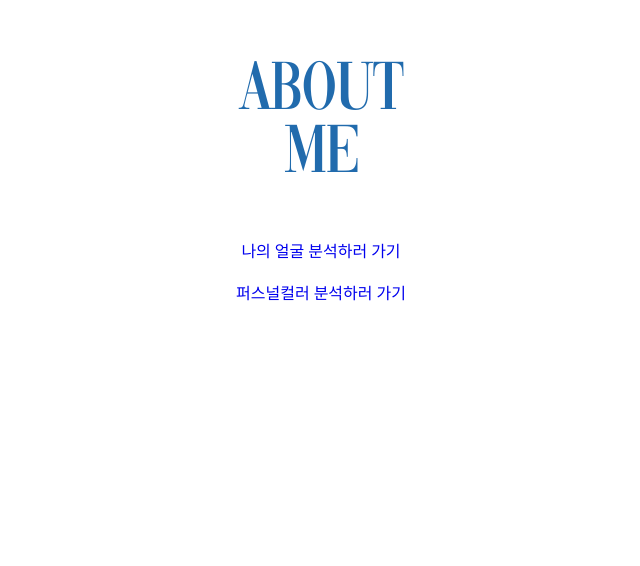
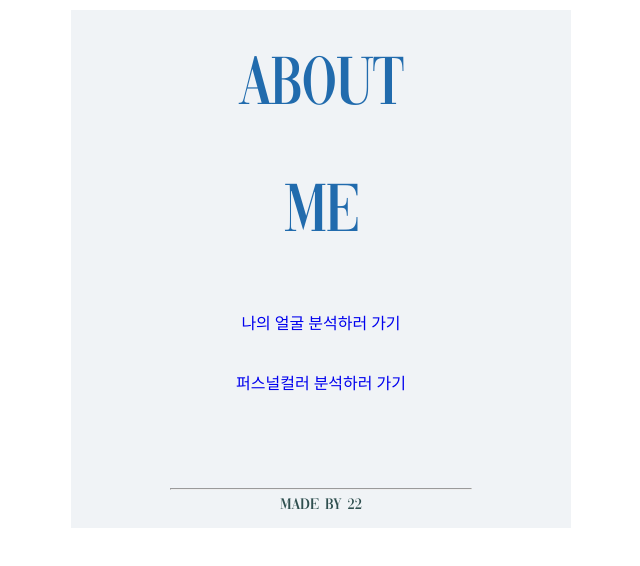
Before and after one commit to two-two22/react-with-pwa, a React (Create React App) app: page / in a window 1280 px wide. Shown: the top 566 px of the page, without its empty margins (319-959 px from the left). Built offline with nearby package versions, Linux system fonts and the light colour scheme; some icons are missing; a web font is replaced by a local one.

Commit message:
메인페이지 디자인 수정

```diff
--- a/src/components/1_mainpage.css
+++ b/src/components/1_mainpage.css
@@ -14,3 +14,17 @@
   font-family: "vogue";
   /* font-weight: bold; */
 }
+#twotwo {
+  font-family: "vogue";
+  font-size:medium;
+  color:darkslategrey;
+}
+
+hr{
+  color:darkslategrey;
+  width:300px;
+}
+
+#background{
+  background-color: #acb9cb2d;
+}
--- a/src/components/1_mainpage.js
+++ b/src/components/1_mainpage.js
@@ -6,7 +6,7 @@ import { AwesomeButton } from "react-awesome-button";
 
 function Mainpage() {
   return (
-    <div>
+    <div id="background">
       <p
         id="title"
         style={{
@@ -17,14 +17,14 @@ function Mainpage() {
         }}
       >
         ABOUT
-        <br />
+        <br /><br/>
         ME
-      </p>
+      </p><br/>
       <div>
       <Link to="/2-1-1_picture" >
         <AwesomeButton type="link">나의 얼굴 분석하러 가기</AwesomeButton>
       </Link>
-      </div><br/>
+      </div><br/><br/>
 
       <div>
       <Link to="/3_pct_choice" >
@@ -32,6 +32,13 @@ function Mainpage() {
       </Link>
       </div>
 
+
+      <p id="twotwo">
+      <br/><br/><br/><br/><br/>
+        <hr id="hr"></hr>
+        Made by 22
+      </p>
+
     </div>
   );
 }
```
